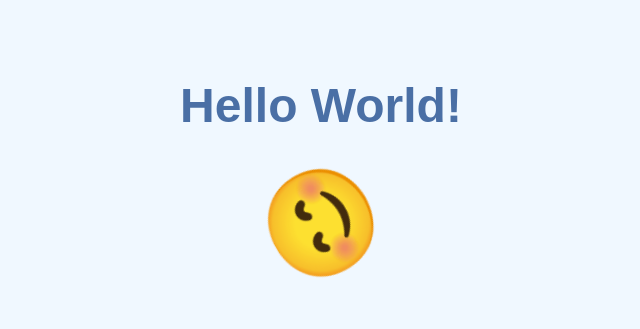
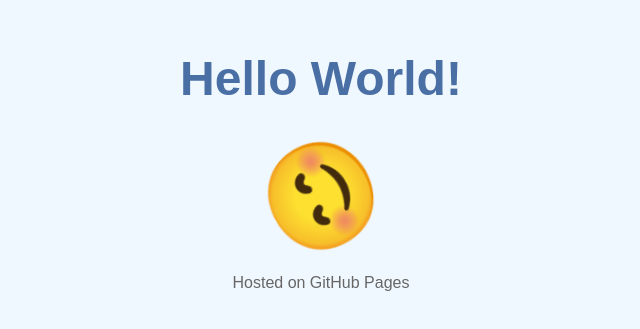
Before and after one commit to thebiggestcookie/hello-world-spinner, a website: page index.html in a window 1280 px wide. Shown: the part 237-566 px from the top of the page, without its empty margins (319-959 px from the left). Drawn offline with Linux system fonts and the light colour scheme.

Commit message:
Update index.html for GitHub Pages

```diff
--- a/index.html
+++ b/index.html
@@ -37,6 +37,7 @@
     <div class="container">
         <h1>Hello World!</h1>
         <div class="smiley">😊</div>
+        <p style="margin-top: 20px; color: #666;">Hosted on GitHub Pages</p>
     </div>
 </body>
 </html>
```
